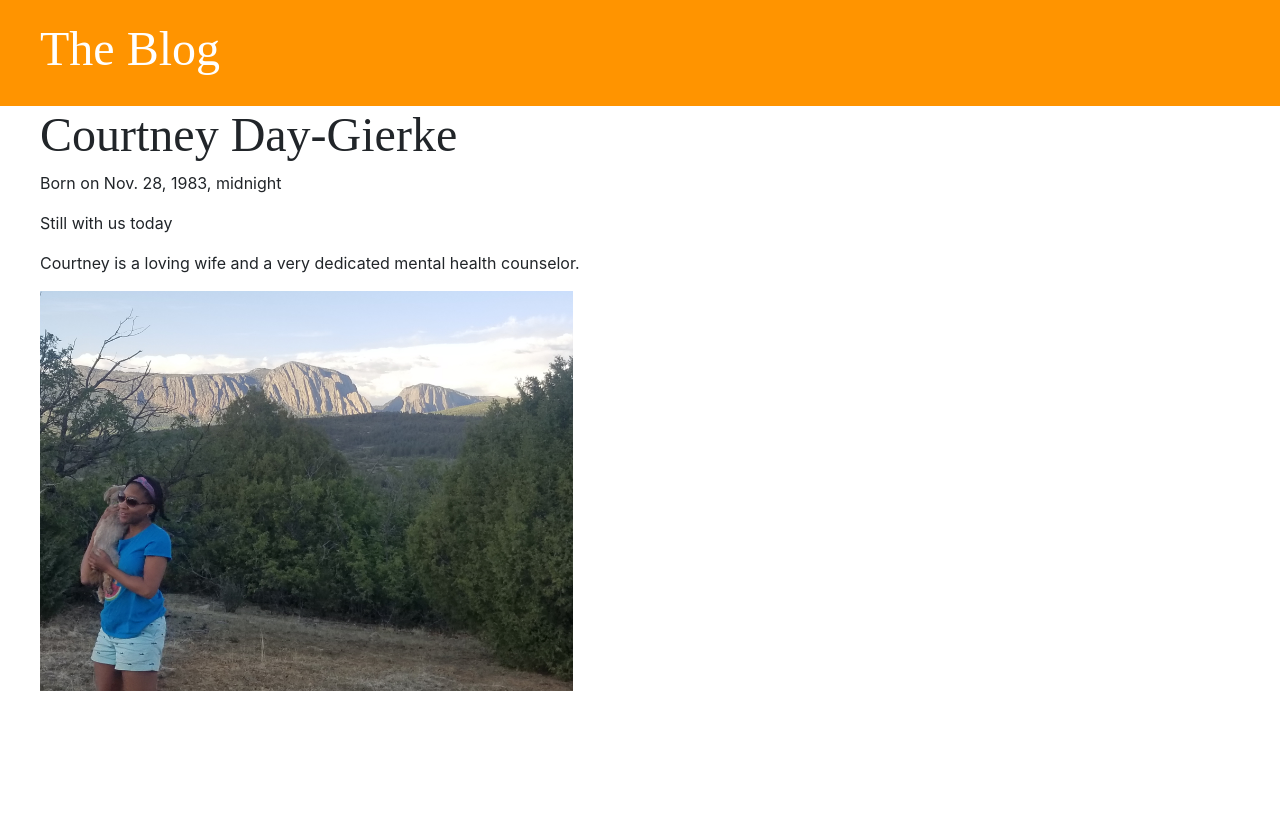
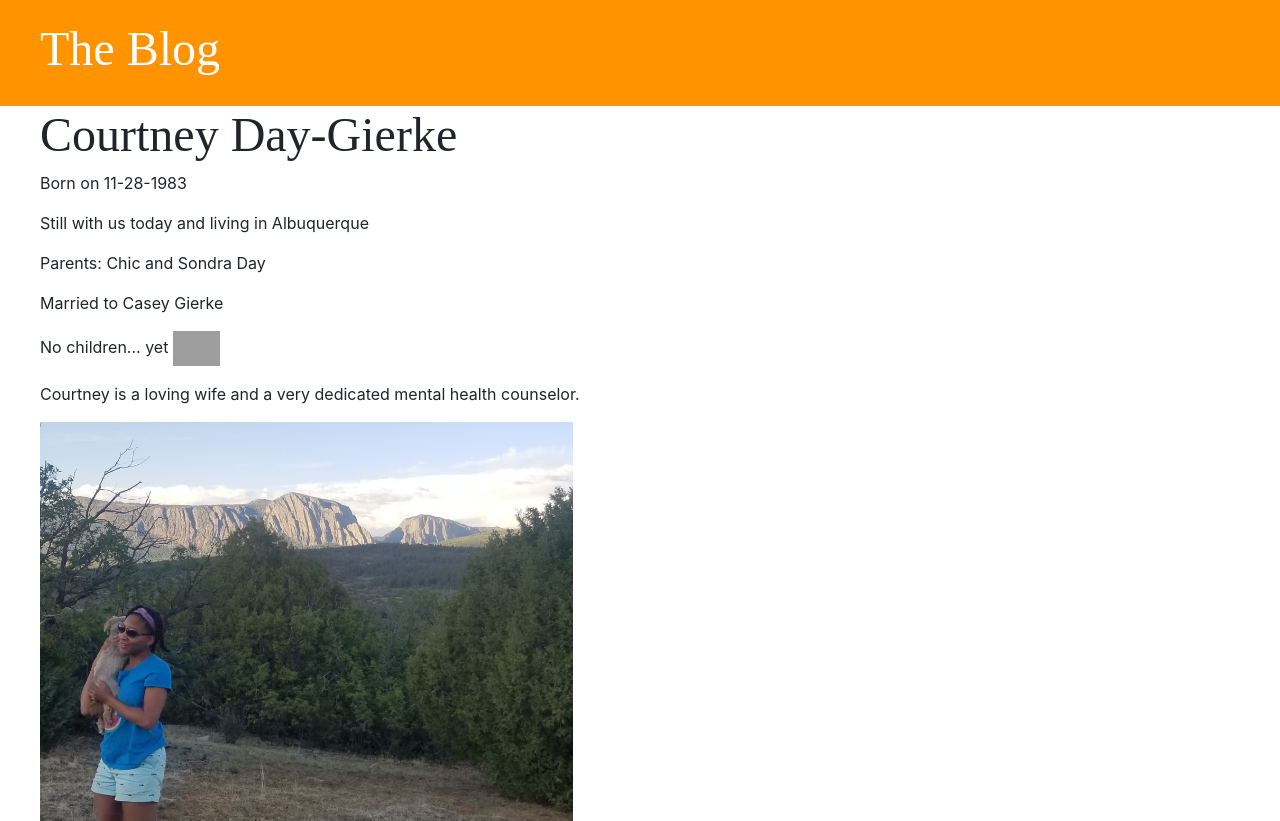
Before and after one commit to caseygierke/DjangoFamilyApp, a Django app: page /post/2/ in a window 1280 px wide. Shown: the top 821 px of the page. Before the commit the page ends 691 px from the top, so only its background shows below. Run offline with Django 3.2, Linux system fonts and the light colour scheme; data comes from the database, SQL or seed files in the repository; both versions use the stored data as it was after the commit; some libraries are stand-ins or nearby versions; grey boxes are pictures that could not be loaded.

Commit message:
Add ability to have a draft post list. Updated the database to have more fields and the post_detail.html to utilize those fields.

```diff
--- a/blog/forms.py
+++ b/blog/forms.py
@@ -8,4 +8,4 @@ class PostForm(forms.ModelForm):
 		# Pick which fields you want it to render, note
 		# that author will generate a drop down box because
 		# it uses the foreign key.  We will not use author
-		fields = ('name', 'date_of_birth', 'date_deceased', 'text', 'picture')
+		fields = ('name', 'date_of_birth', 'date_deceased', 'parents', 'spouse', 'children', 'city', 'text', 'picture')
--- a/blog/models.py
+++ b/blog/models.py
@@ -6,11 +6,16 @@ from django.utils import timezone
 class Post(models.Model):
 	author = models.ForeignKey('auth.User', on_delete=models.CASCADE)
 	name = models.CharField(max_length=200, unique=True)
-	text = models.TextField()
 	date_of_birth = models.DateTimeField(blank=True, null=True)
 	date_deceased = models.DateTimeField(blank=True, null=True)
+	parents = models.CharField(max_length=100, blank=True, null=True)
+	spouse = models.CharField(max_length=100, blank=True, null=True)
+	children =  models.CharField(max_length=300, blank=True, null=True)
+	city =  models.CharField(max_length=100, blank=True, null=True)
+	text = models.TextField()
+	picture = models.ImageField(blank=True, upload_to='images/', default='images/IMG_3232.JPG')
+	created_date = models.DateTimeField(default=timezone.now)
 	published_date = models.DateTimeField(blank=True, null=True)
-	picture = models.ImageField(blank=True, upload_to='images/', default='images/IMG_3232.JPG')
 
 	def publish(self):
 		self.published_date = timezone.now()
--- a/blog/templates/blog/base.html
+++ b/blog/templates/blog/base.html
@@ -13,6 +13,8 @@
 
 	<div class="page-header">
 		{% if user.is_authenticated %}
+			<a href="{% url 'post_draft_list' %}" class="top-menu"><i class="fas fa-drafting-compass fa-2x"></i></a>
+
 			<a href="{% url 'post_new' %}" class=top-menu-add-icon><i class="fas fa-user-plus fa-2x"></i></a>
 		{% endif %}
 		<h1><a href="{% url 'post_list' %}">The Blog</a></h1>
--- a/blog/templates/blog/post_detail.html
+++ b/blog/templates/blog/post_detail.html
@@ -6,12 +6,34 @@
 			<div>
 
 				<h1>{{ post.name }}</h1>
-				<p>Born on {{ post.date_of_birth }}</p>
-				{% if post.deceased_date is not None %}
-					<p>Died on {{ post.deceased_date }}</p>
+				<!-- Born on -->
+				<p>Born on {{ post.date_of_birth|date:'m-d-Y' }}</p>
+
+				<!-- Deceased -->
+				{% if post.date_deceased is not None %}
+					<p>Died on {{ post.date_deceased|date:'m-d-Y' }}</p>
+					<p>Lived in {{ post.city }}</p>
 				{% else %}
-					<p>Still with us today</p>
+					<p>Still with us today and living in {{ post.city }}</p>
 				{% endif %}
+
+				<!-- Parents -->
+				<p>Parents: {{ post.parents }}</p>
+
+				<!-- Spouse -->
+				{% if post.spouse is not None %}
+					<p>Married to {{ post.spouse }}</p>
+				{% else %}
+					<p>On the market for a potential spouse</p>
+				{% endif %}
+
+				<!-- Children -->
+				{% if post.children is not None %}
+					<p>Children: {{ post.children }}</p>
+				{% else %}
+					<p>No children... yet <img src="https://thumbs.dreamstime.com/z/winking-face-emoticon-vector-design-smiling-71847858.jpg" height=35</p>
+				{% endif %}
+
 			</div>
 			<p>{{ post.text|linebreaksbr }}</p>
 
@@ -19,6 +41,9 @@
 			<div>
 				<img src="{{ post.picture.url }}"height=400>
 			</div>
+
+			{% else %}
+			<a href={% url 'post_publish' pk=post.pk %} class="btn btn-primary">Publish</a>
 
 		{% endif %}
 
--- a/blog/templates/blog/post_list.html
+++ b/blog/templates/blog/post_list.html
@@ -12,7 +12,8 @@
 					<p>Still with us today</p>
 				{% endif %}
 			</div>
-			<p>{{ post.text|linebreaksbr }}</p>
+			<!-- <p>{{ post.text|linebreaksbr }}</p> -->
+			<p>{{ post.text|truncatechars:20 }}</p>
 		</div>
 	{% endfor %}
 
--- a/blog/urls.py
+++ b/blog/urls.py
@@ -8,7 +8,7 @@ urlpatterns = [
 	path('post/<int:pk>/', views.post_detail, name='post_detail'),
 	path('post/new/', views.post_new, name='post_new'),
 	path('post/<int:pk>/edit/', views.post_edit, name='post_edit'),
-
+	path('drafts/', views.post_draft_list, name='post_draft_list'),
 ] + static(settings.MEDIA_URL, document_root=settings.MEDIA_ROOT)
 
 if settings.DEBUG:
--- a/blog/views.py
+++ b/blog/views.py
@@ -49,3 +49,13 @@ def post_edit(request, pk):
 		form = PostForm(instance=post)
 		stuff_for_frontend = {'form': form}
 	return render(request, 'blog/post_edit.html', stuff_for_frontend)
+
+def post_draft_list(request):
+	posts = Post.objects.filter(published_date__is_null=True).order_by('-created_date')
+	stuff_for_frontend = {'posts': posts}
+	return render(request, 'blog/post_draft_list.html', stuff_for_frontend)
+
+def post_publish(request, pk):
+	post = get_object_or_404(Post, pk=pk)
+	post.publish()
+	return redirect('post_detail', pk=pk)
```
Also changed, not shown: blog/templates/blog/post_draft_list.html (added, +10 -0 lines), blog/migrations/0005_auto_20190601_2144.py (added), db.sqlite3, media/images/20180519_190612.jpg (added), media/images/IMG_3232_QFZyHf3.JPG (added).
